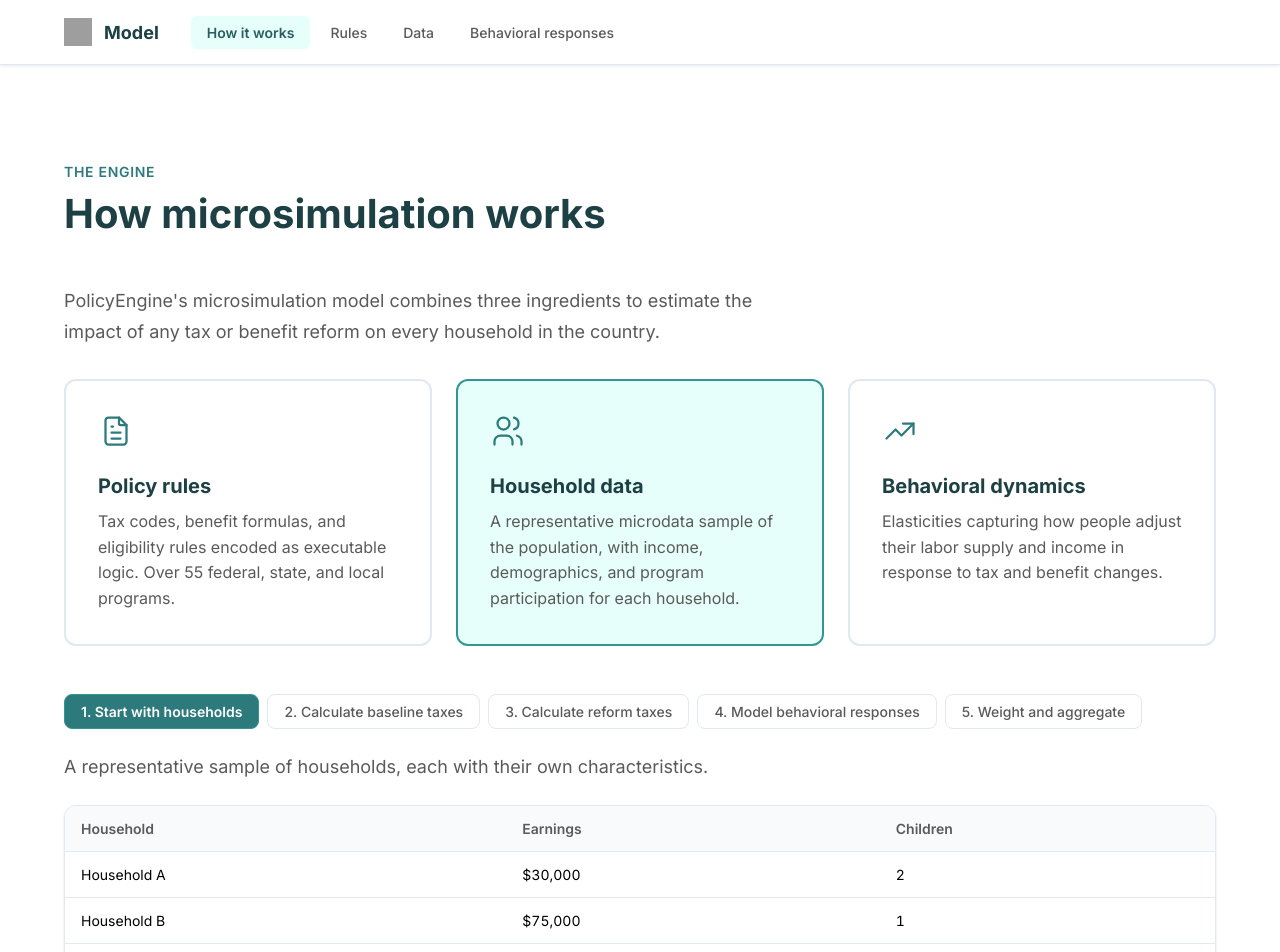
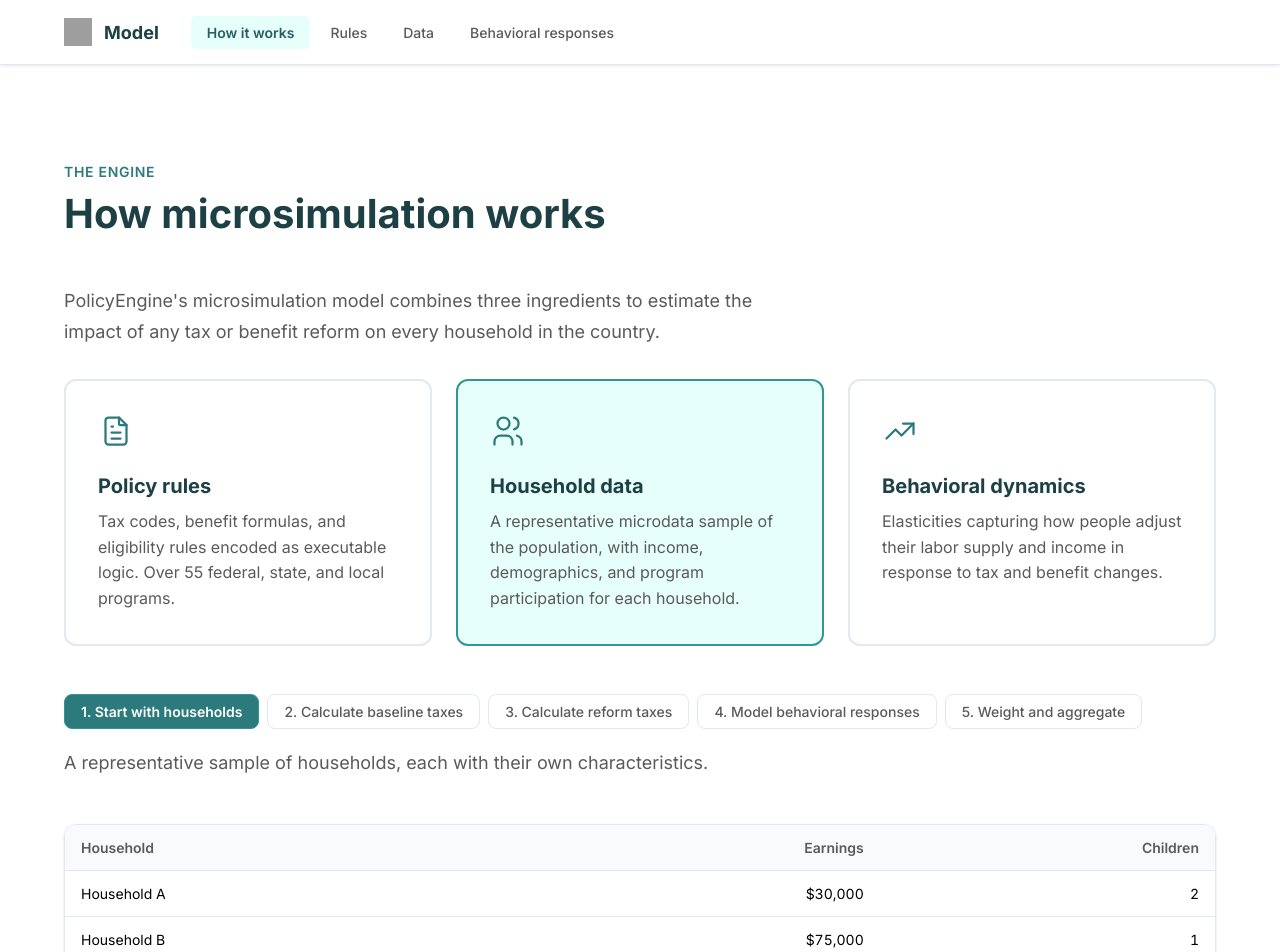
Before and after one commit to PolicyEngine/policyengine-model, a React (Vite) app: page / in a window 1280 px wide. Shown: the top 952 px of the page. Built offline with nearby package versions, Linux system fonts and the light colour scheme; grey boxes are pictures that could not be loaded.

Commit message:
fixup! Fix remaining clone terminology and clarify stratification vs L0 stage

```diff
--- a/src/components/microsim/Walkthrough.tsx
+++ b/src/components/microsim/Walkthrough.tsx
@@ -1,13 +1,44 @@
-import { useState, useMemo } from 'react';
+import { useState, useMemo, useRef, useEffect } from 'react';
 import { motion, AnimatePresence } from 'framer-motion';
 import { colors, typography, spacing } from '../../designTokens';
-import { getMicrosimSteps, sampleHouseholds } from '../../data/microsimSteps';
+import {
+  getMicrosimSteps,
+  getColumns,
+  getCellValues,
+  getTotalRow,
+  sampleHouseholds,
+} from '../../data/microsimSteps';
 import ThreeIngredients from './ThreeIngredients';
+
+/**
+ * Columns whose values change when transitioning to step 3 (behavioral).
+ * Triggers a brief teal highlight animation on those cells.
+ */
+const BEHAVIORAL_FLASH_COLUMNS = new Set(['earnings', 'reformTax', 'taxChange']);
+
+/** Signed-value columns that should show green when negative (= tax cut). */
+const SIGNED_COLUMNS = new Set(['taxChange', 'impact']);
+
+const COL_TRANSITION = { duration: 0.45, ease: [0.4, 0, 0.2, 1] as number[] };
 
 export default function Walkthrough({ country = 'us' }: { country?: string }) {
   const steps = useMemo(() => getMicrosimSteps(country), [country]);
+  const columns = useMemo(() => getColumns(country), [country]);
   const [stepIdx, setStepIdx] = useState(0);
+  const prevStepRef = useRef(0);
   const step = steps[stepIdx];
+
+  const justEnteredStep3 = stepIdx === 3 && prevStepRef.current !== 3;
+
+  useEffect(() => {
+    prevStepRef.current = stepIdx;
+  }, [stepIdx]);
+
+  const showTotal = stepIdx >= 4;
+  const totalRow = useMemo(
+    () => (showTotal ? getTotalRow(stepIdx, country) : null),
+    [showTotal, stepIdx, country],
+  );
 
   return (
     <div>
@@ -18,22 +49,36 @@ export default function Walkthrough({ country = 'us' }: { country?: string }) {
         style={{
           display: 'flex',
           gap: spacing.sm,
-          marginBottom: spacing['2xl'],
+          marginBottom: spacing.xl,
           flexWrap: 'wrap',
         }}
       >
-        {steps.map((s, i) => (
+        {steps.map((s, i) => {
+          const isDone = i < stepIdx;
+          const isActive = i === stepIdx;
+          return (
             <button
               key={s.id}
               onClick={() => setStepIdx(i)}
               style={{
                 padding: `${spacing.sm} ${spacing.lg}`,
                 borderRadius: spacing.radius.lg,
-              border: `1px solid ${i === stepIdx ? colors.primary[500] : colors.border.light}`,
-              backgroundColor: i === stepIdx ? colors.primary[600] : colors.white,
-              color: i === stepIdx ? colors.white : colors.text.secondary,
+                border: `1px solid ${isActive ? colors.primary[500] : isDone ? colors.primary[200] : colors.border.light}`,
+                backgroundColor: isActive
+                  ? colors.primary[600]
+                  : isDone
+                    ? colors.primary[50]
+                    : colors.white,
+                color: isActive
+                  ? colors.white
+                  : isDone
+                    ? colors.primary[700]
+                    : colors.text.secondary,
                 fontSize: typography.fontSize.sm,
-              fontWeight: i === stepIdx ? typography.fontWeight.semibold : typography.fontWeight.medium,
+                fontWeight:
+                  isActive || isDone
+                    ? typography.fontWeight.semibold
+                    : typography.fontWeight.medium,
                 fontFamily: typography.fontFamily.primary,
                 cursor: 'pointer',
                 transition: 'all 0.2s ease',
@@ -41,30 +86,32 @@ export default function Walkthrough({ country = 'us' }: { country?: string }) {
             >
               {i + 1}. {s.title}
             </button>
-        ))}
+          );
+        })}
       </div>
 
-      {/* Step content */}
+      {/* Step description — crossfade between steps */}
+      <div style={{ minHeight: '3.2em', marginBottom: spacing['2xl'] }}>
         <AnimatePresence mode="wait">
-        <motion.div
+          <motion.p
             key={step.id}
-          initial={{ opacity: 0, x: 20 }}
-          animate={{ opacity: 1, x: 0 }}
-          exit={{ opacity: 0, x: -20 }}
-          transition={{ duration: 0.3 }}
-        >
-          <p
+            initial={{ opacity: 0 }}
+            animate={{ opacity: 1 }}
+            exit={{ opacity: 0 }}
+            transition={{ duration: 0.2 }}
             style={{
               fontSize: typography.fontSize.lg,
               color: colors.text.secondary,
               lineHeight: 1.6,
-              marginBottom: spacing['2xl'],
+              margin: 0,
             }}
           >
             {step.description}
-          </p>
+          </motion.p>
+        </AnimatePresence>
+      </div>
 
-          {/* Data table */}
+      {/* Single persistent table — columns animate in as steps advance */}
       <div
         style={{
           borderRadius: spacing.radius.xl,
@@ -78,65 +125,159 @@ export default function Walkthrough({ country = 'us' }: { country?: string }) {
             width: '100%',
             borderCollapse: 'collapse',
             fontFamily: typography.fontFamily.primary,
+            tableLayout: 'auto',
           }}
         >
           <thead>
             <tr>
-                  {step.columns.map((col) => (
-                    <th
-                      key={col}
+              {columns.map((col) => {
+                const isVisible = col.visibleFrom <= stepIdx;
+                return (
+                  <motion.th
+                    key={col.key}
+                    animate={{
+                      maxWidth: isVisible ? 300 : 0,
+                      opacity: isVisible ? 1 : 0,
+                      paddingLeft: isVisible ? 16 : 0,
+                      paddingRight: isVisible ? 16 : 0,
+                    }}
+                    transition={COL_TRANSITION}
                     style={{
-                        padding: `${spacing.md} ${spacing.lg}`,
-                        textAlign: 'left',
+                      paddingTop: 12,
+                      paddingBottom: 12,
+                      textAlign: col.align,
                       fontSize: typography.fontSize.sm,
                       fontWeight: typography.fontWeight.semibold,
                       color: colors.text.secondary,
                       backgroundColor: colors.gray[50],
                       borderBottom: `1px solid ${colors.border.light}`,
+                      overflow: 'hidden',
+                      whiteSpace: 'nowrap',
                     }}
                   >
-                      {col}
-                    </th>
-                  ))}
+                    {isVisible ? col.label : ''}
+                  </motion.th>
+                );
+              })}
             </tr>
           </thead>
           <tbody>
-                {sampleHouseholds.map((h, i) => {
-                  const rowData = step.getRowData(h);
+            {sampleHouseholds.map((h, rowIdx) => {
+              const vals = getCellValues(h, stepIdx, country);
               return (
-                    <motion.tr
+                <tr
                   key={h.id}
-                      initial={{ opacity: 0 }}
-                      animate={{ opacity: 1 }}
-                      transition={{ delay: i * 0.05 }}
                   style={{
                     borderBottom:
-                          i < sampleHouseholds.length - 1
+                      rowIdx < sampleHouseholds.length - 1 || showTotal
                         ? `1px solid ${colors.border.light}`
                         : 'none',
                   }}
                 >
-                      {rowData.map((val, j) => (
-                        <td
-                          key={j}
+                  {columns.map((col) => {
+                    const isVisible = col.visibleFrom <= stepIdx;
+                    const shouldFlash =
+                      justEnteredStep3 && BEHAVIORAL_FLASH_COLUMNS.has(col.key);
+                    const value = vals[col.key];
+                    const isNegative =
+                      SIGNED_COLUMNS.has(col.key) && value.startsWith('-');
+
+                    return (
+                      <motion.td
+                        key={
+                          shouldFlash
+                            ? `${h.id}-${col.key}-flash`
+                            : `${h.id}-${col.key}`
+                        }
+                        animate={{
+                          maxWidth: isVisible ? 300 : 0,
+                          opacity: isVisible ? 1 : 0,
+                          paddingLeft: isVisible ? 16 : 0,
+                          paddingRight: isVisible ? 16 : 0,
+                          backgroundColor: 'transparent',
+                        }}
+                        initial={
+                          shouldFlash
+                            ? { backgroundColor: colors.primary[100] }
+                            : undefined
+                        }
+                        transition={{
+                          ...COL_TRANSITION,
+                          backgroundColor: { duration: 1.5, ease: 'easeOut' },
+                        }}
                         style={{
-                            padding: `${spacing.md} ${spacing.lg}`,
+                          paddingTop: 12,
+                          paddingBottom: 12,
                           fontSize: typography.fontSize.sm,
-                            color: colors.text.primary,
+                          color:
+                            isVisible && isNegative
+                              ? colors.success
+                              : colors.text.primary,
                           fontFeatureSettings: '"tnum"',
+                          textAlign: col.align,
+                          overflow: 'hidden',
+                          whiteSpace: 'nowrap',
                         }}
                       >
-                          {val}
-                        </td>
-                      ))}
-                    </motion.tr>
+                        {isVisible ? value : ''}
+                      </motion.td>
                     );
                   })}
+                </tr>
+              );
+            })}
+
+            {/* Total row — appears at step 5 */}
+            {showTotal && totalRow && (
+              <motion.tr
+                initial={{ opacity: 0 }}
+                animate={{ opacity: 1 }}
+                transition={{ duration: 0.4, delay: 0.2 }}
+                style={{ backgroundColor: colors.gray[50] }}
+              >
+                {columns.map((col) => {
+                  const isVisible = col.visibleFrom <= stepIdx;
+                  const value = totalRow[col.key];
+                  const isNegative =
+                    SIGNED_COLUMNS.has(col.key) &&
+                    value &&
+                    value.startsWith('-');
+
+                  return (
+                    <motion.td
+                      key={`total-${col.key}`}
+                      animate={{
+                        maxWidth: isVisible ? 300 : 0,
+                        opacity: isVisible ? 1 : 0,
+                        paddingLeft: isVisible ? 16 : 0,
+                        paddingRight: isVisible ? 16 : 0,
+                      }}
+                      transition={COL_TRANSITION}
+                      style={{
+                        paddingTop: 12,
+                        paddingBottom: 12,
+                        fontSize: typography.fontSize.sm,
+                        fontWeight:
+                          col.key === 'household' || col.key === 'impact'
+                            ? typography.fontWeight.bold
+                            : typography.fontWeight.medium,
+                        color: isNegative ? colors.success : colors.text.primary,
+                        fontFeatureSettings: '"tnum"',
+                        textAlign: col.align,
+                        overflow: 'hidden',
+                        whiteSpace: 'nowrap',
+                        borderTop: `2px solid ${colors.border.medium}`,
+                      }}
+                    >
+                      {isVisible ? value : ''}
+                    </motion.td>
+                  );
+                })}
+              </motion.tr>
+            )}
           </tbody>
         </table>
       </div>
-        </motion.div>
-      </AnimatePresence>
     </div>
   );
 }
--- a/src/data/microsimSteps.ts
+++ b/src/data/microsimSteps.ts
@@ -3,6 +3,7 @@ export interface Household {
   name: string;
   earnings: number;
   children: number;
+  weight: number;
 }
 
 export interface MicrosimStep {
@@ -10,20 +11,32 @@ export interface MicrosimStep {
   title: string;
   description: string;
   ingredient: 'policies' | 'households' | 'dynamics' | null;
-  columns: string[];
-  getRowData: (h: Household) => (string | number)[];
+}
+
+export interface Column {
+  key: string;
+  label: string;
+  /** First step index where this column appears */
+  visibleFrom: number;
+  align: 'left' | 'right';
 }
 
 export const sampleHouseholds: Household[] = [
-  { id: 1, name: 'Household A', earnings: 30000, children: 2 },
-  { id: 2, name: 'Household B', earnings: 75000, children: 1 },
-  { id: 3, name: 'Household C', earnings: 120000, children: 0 },
-  { id: 4, name: 'Household D', earnings: 50000, children: 3 },
-  { id: 5, name: 'Household E', earnings: 200000, children: 1 },
+  { id: 1, name: 'Household A', earnings: 30000, children: 2, weight: 25000 },
+  { id: 2, name: 'Household B', earnings: 75000, children: 1, weight: 35000 },
+  { id: 3, name: 'Household C', earnings: 120000, children: 0, weight: 28000 },
+  { id: 4, name: 'Household D', earnings: 50000, children: 3, weight: 42000 },
+  { id: 5, name: 'Household E', earnings: 200000, children: 1, weight: 20000 },
 ];
 
 function fmt(n: number, currency: string): string {
-  return currency + n.toLocaleString();
+  return currency + Math.abs(n).toLocaleString();
+}
+
+function fmtSigned(n: number, currency: string): string {
+  if (n < 0) return '-' + currency + Math.abs(n).toLocaleString();
+  if (n === 0) return currency + '0';
+  return '+' + currency + n.toLocaleString();
 }
 
 function baselineTax(earnings: number): number {
@@ -47,12 +60,86 @@ function behavioralEarnings(earnings: number, children: number, creditPerChild:
   return Math.round(earnings * (1 + pctChange));
 }
 
-export function getMicrosimSteps(country: string): MicrosimStep[] {
+export function getColumns(country: string): Column[] {
+  return [
+    { key: 'household', label: 'Household', visibleFrom: 0, align: 'left' },
+    { key: 'earnings', label: 'Earnings', visibleFrom: 0, align: 'right' },
+    { key: 'children', label: 'Children', visibleFrom: 0, align: 'right' },
+    { key: 'baselineTax', label: 'Baseline tax', visibleFrom: 1, align: 'right' },
+    { key: 'reformTax', label: 'Reform tax', visibleFrom: 2, align: 'right' },
+    { key: 'taxChange', label: 'Tax change', visibleFrom: 2, align: 'right' },
+    { key: 'weight', label: 'Weight', visibleFrom: 4, align: 'right' },
+    { key: 'impact', label: 'Revenue impact', visibleFrom: 4, align: 'right' },
+  ];
+}
+
+/**
+ * Get cell values for a household at a given step.
+ * At step 3+, earnings are adjusted for behavioral response.
+ */
+export function getCellValues(
+  h: Household,
+  stepIdx: number,
+  country: string,
+): Record<string, string> {
   const c = country === 'uk' ? '£' : '$';
   const creditPerChild = country === 'uk' ? 2000 : 3000;
-  const creditLabel = country === 'uk'
-    ? `£${creditPerChild.toLocaleString()}/child tax credit`
-    : `$${creditPerChild.toLocaleString()}/child tax credit`;
+
+  const useBehavioral = stepIdx >= 3;
+  const ern = useBehavioral
+    ? behavioralEarnings(h.earnings, h.children, creditPerChild)
+    : h.earnings;
+
+  const base = baselineTax(h.earnings);
+  const reform = reformTax(ern, h.children, creditPerChild);
+  const change = reform - base;
+
+  return {
+    household: h.name,
+    earnings: fmt(ern, c),
+    children: String(h.children),
+    baselineTax: fmt(base, c),
+    reformTax: fmt(reform, c),
+    taxChange: fmtSigned(change, c),
+    weight: h.weight.toLocaleString(),
+    impact: fmtSigned(change * h.weight, c),
+  };
+}
+
+/** Total row for step 4 (weight & aggregate). */
+export function getTotalRow(
+  stepIdx: number,
+  country: string,
+): Record<string, string> {
+  const c = country === 'uk' ? '£' : '$';
+  const creditPerChild = country === 'uk' ? 2000 : 3000;
+
+  let totalImpact = 0;
+  for (const h of sampleHouseholds) {
+    const ern = stepIdx >= 3
+      ? behavioralEarnings(h.earnings, h.children, creditPerChild)
+      : h.earnings;
+    const base = baselineTax(h.earnings);
+    const reform = reformTax(ern, h.children, creditPerChild);
+    totalImpact += (reform - base) * h.weight;
+  }
+
+  return {
+    household: 'Total',
+    earnings: '',
+    children: '',
+    baselineTax: '',
+    reformTax: '',
+    taxChange: '',
+    weight: '',
+    impact: fmtSigned(totalImpact, c),
+  };
+}
+
+export function getMicrosimSteps(country: string): MicrosimStep[] {
+  const creditPerChild = country === 'uk' ? 2000 : 3000;
+  const c = country === 'uk' ? '£' : '$';
+  const creditLabel = `${c}${creditPerChild.toLocaleString()}/child tax credit`;
 
   return [
     {
@@ -60,28 +147,18 @@ export function getMicrosimSteps(country: string): MicrosimStep[] {
       title: 'Start with households',
       description: 'A representative sample of households, each with their own characteristics.',
       ingredient: 'households',
-      columns: ['Household', 'Earnings', 'Children'],
-      getRowData: (h) => [h.name, fmt(h.earnings, c), h.children],
     },
     {
       id: 1,
       title: 'Calculate baseline taxes',
       description: 'Apply current tax rules to each household to compute their tax liability.',
       ingredient: 'policies',
-      columns: ['Household', 'Earnings', 'Baseline tax'],
-      getRowData: (h) => [h.name, fmt(h.earnings, c), fmt(baselineTax(h.earnings), c)],
     },
     {
       id: 2,
       title: 'Calculate reform taxes',
       description: `Apply the proposed reform (e.g., ${creditLabel}) to compute new tax liability.`,
       ingredient: 'policies',
-      columns: ['Household', 'Baseline tax', 'Reform tax', 'Change'],
-      getRowData: (h) => {
-        const base = baselineTax(h.earnings);
-        const reform = reformTax(h.earnings, h.children, creditPerChild);
-        return [h.name, fmt(base, c), fmt(reform, c), fmt(reform - base, c)];
-      },
     },
     {
       id: 3,
@@ -90,27 +167,14 @@ export function getMicrosimSteps(country: string): MicrosimStep[] {
         ? 'People change their behaviour in response to tax changes. Using elasticity of taxable income, we estimate how earnings shift.'
         : 'People change their behavior in response to tax changes. Using elasticity of taxable income, we estimate how earnings shift.',
       ingredient: 'dynamics',
-      columns: ['Household', 'Original earnings', 'Adjusted earnings', 'Final tax'],
-      getRowData: (h) => {
-        const adj = behavioralEarnings(h.earnings, h.children, creditPerChild);
-        const finalTax = reformTax(adj, h.children, creditPerChild);
-        return [h.name, fmt(h.earnings, c), fmt(adj, c), fmt(finalTax, c)];
-      },
     },
     {
       id: 4,
       title: 'Weight and aggregate',
-      description: 'Each household in our survey data represents many real households. We determine weights using official government surveys (the Current Population Survey in the US, the Family Resources Survey in the UK) to ensure our sample matches the true population, then multiply and sum for population-level estimates.',
+      description: country === 'uk'
+        ? 'Each household represents many real households. Multiply by survey weights and sum for population-level estimates.'
+        : 'Each household represents many real households. Multiply by survey weights and sum for population-level estimates.',
       ingredient: null,
-      columns: ['Household', 'Tax change', 'Weight', 'Weighted impact'],
-      getRowData: (h) => {
-        const adj = behavioralEarnings(h.earnings, h.children, creditPerChild);
-        const base = baselineTax(h.earnings);
-        const reform = reformTax(adj, h.children, creditPerChild);
-        const change = reform - base;
-        const weight = Math.round(20000 + Math.random() * 30000);
-        return [h.name, fmt(change, c), weight.toLocaleString(), fmt(change * weight, c)];
-      },
     },
   ];
 }
```
Lines whose indentation alone changed are shown as unchanged.
